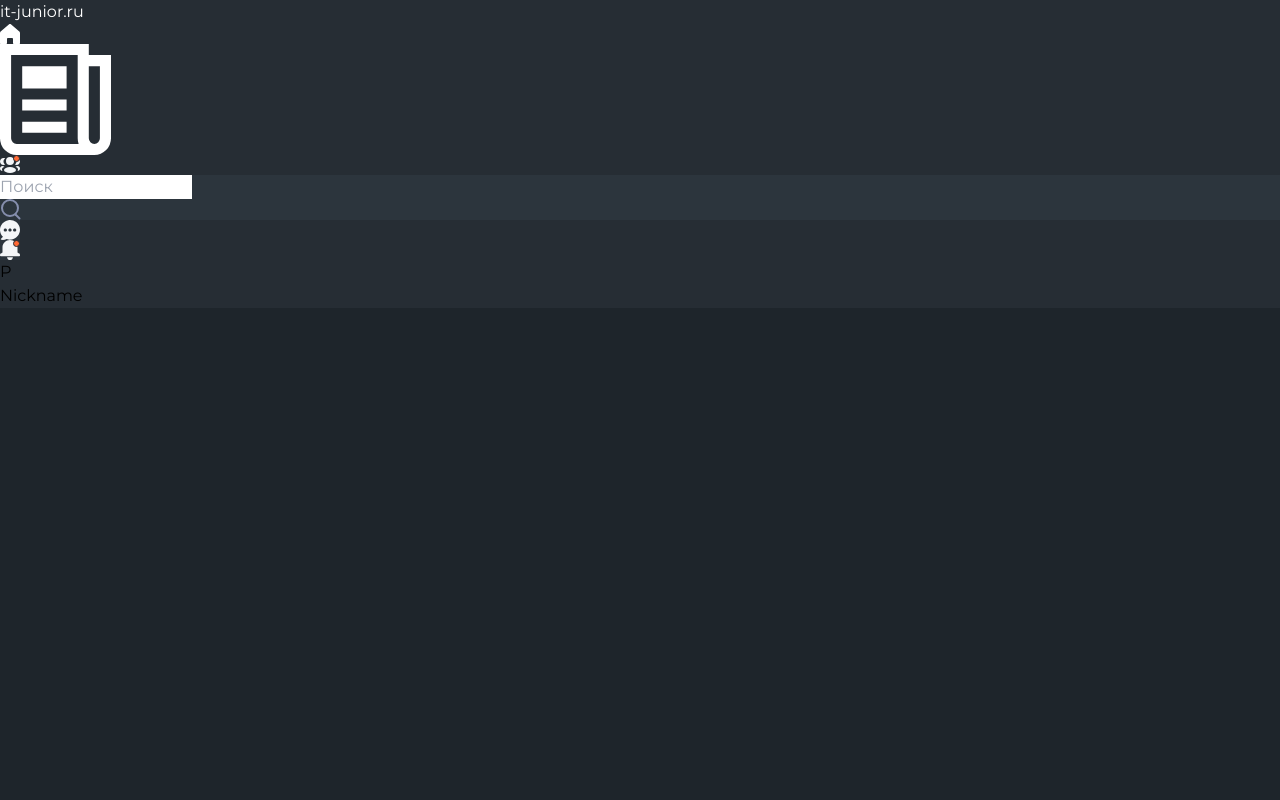
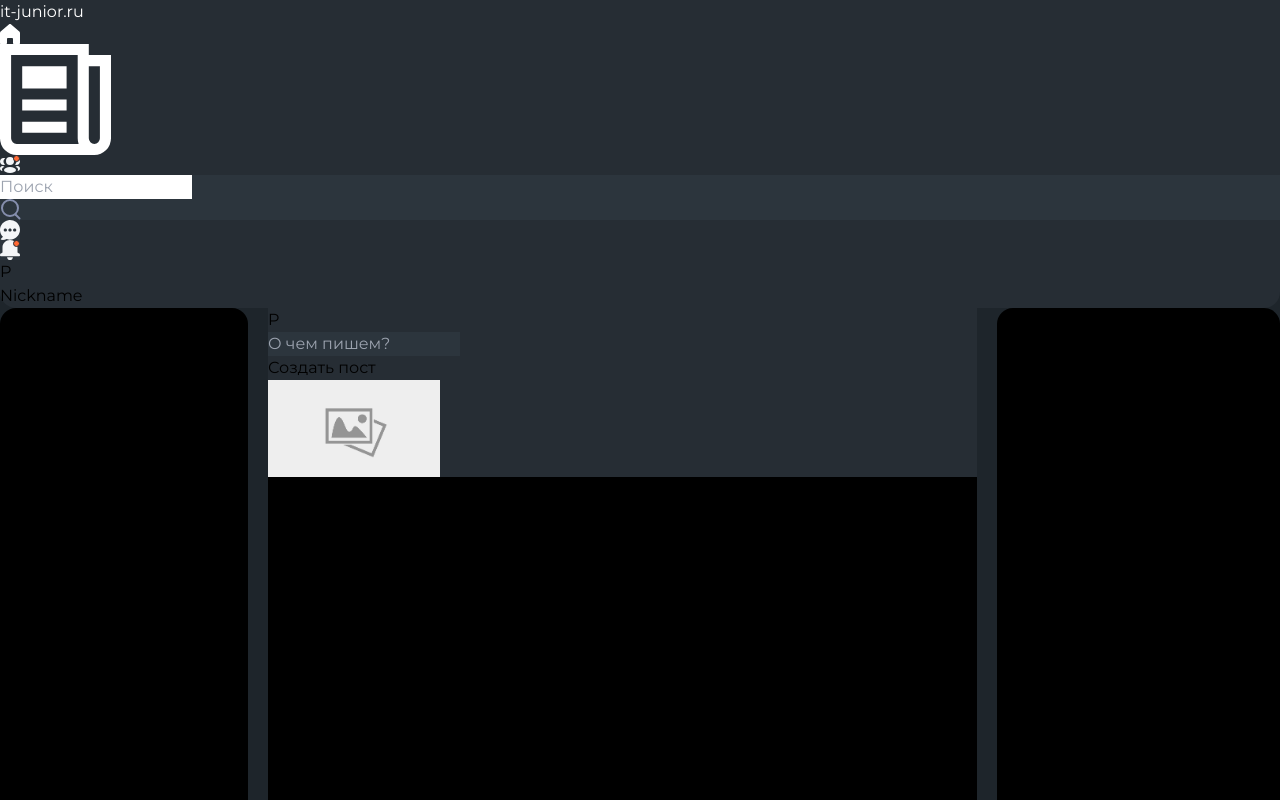
Before and after one commit to 0TKA3/it-junior, a React (Vite) app: page / in a window 1280 px wide. Shown: the top 800 px of the page. Built offline with nearby package versions, Linux system fonts and the light colour scheme.

Commit message:
create post and main content side base

```diff
--- a/src/App.tsx
+++ b/src/App.tsx
@@ -1,5 +1,6 @@
 import { useState } from 'react'
 import Header from './components/Header'
+import Body from './components/Body'
 import './assets/style/style.css'
 
 function App() {
@@ -7,9 +8,8 @@ function App() {
   return (
     <>
       <div className="cont max-w-screen-xl mr-auto ml-auto">
-        <Header>
-
-        </Header>
+        <Header></Header>
+        <Body></Body>
       </div>
     </>
   )
--- a/src/assets/style/style.css
+++ b/src/assets/style/style.css
@@ -14,6 +14,7 @@ body {
 
 .nav-header{
     background-color: #262D34;
+    border-radius: 0px 0px 16px 16px;
 }
 
 .header-nav-brand {
@@ -31,3 +32,52 @@ body {
 .messages-group a img {
     background-color: #2C353D;
 }
+
+.parent {
+    display: grid;
+    grid-template-columns: 3.5fr 10fr 4fr;
+    grid-template-rows: 1fr;
+    grid-column-gap: 20px;
+}
+
+.block {
+    width: 100%;
+    height: auto;
+    border-radius: 16px;
+    background-color: black;
+}
+
+.sidebar {
+    height: 842px;
+}
+
+.rightbar {
+    height: 880px;
+}
+
+.central-block-create-post {
+    background-color: #262D34;
+}
+
+.central-block-create-post-input {
+    background-color: #2C353D;
+    color: white;
+}
+
+.central-block-posts {
+    display: grid;
+    grid-template-rows: repeat(auto-fit);
+    grid-gap: 20px;
+    width: 100%;
+}
+
+.central-block-post {
+    background-color: #262D34;;
+    display: grid;
+    grid-template-columns: 1fr 3fr;
+    grid-template-rows: 1fr;
+    grid-column-gap: 20px;
+}
+.central-block-post-image {
+    object-fit: cover;
+}
--- /dev/null
+++ b/src/components/Body.tsx
@@ -0,0 +1,34 @@
+import noImage from '../assets/images/noimage.jpg'
+const Body = () => {
+    return (
+        <>
+            <div className="main-body parent mt-5">
+                <div className="block sticky sidebar"></div>
+                <div className="block central-block">
+                    <div className="central-block-create-post w-full h-20 bg-slate-200 rounded-2xl flex p-5 gap-4">
+                        <div className="nav-profile-picture w-10 h-10 rounded-md bg-cyan-300 flex items-center justify-center mr-3">
+                            <a href="#">P</a>
+                        </div>
+                        <div className="central-block-create-post w-4/6">
+                            <input className="central-block-create-post-input w-full h-11 rounded-md p-3 outline-none" type="text" placeholder="О чем пишем?"/>
+                        </div>
+                        <div className="central-block-create-post-button">
+                            <button className="h-11 bg-white p-0 rounded-lg pl-3 pr-3 font-medium">Создать пост</button>
+                        </div>
+                    </div>
+                    <div className="central-block-posts mt-5 w-full">
+                        <div className="central-block-post h-52 w-full p-5 rounded-2xl">
+                            <img src={noImage}  alt="#" className="central-block-post-image w-full h-full rounded-2xl" />
+                            <div className="post-right-side flex flex-col">
+
+                            </div>
+                        </div>
+                    </div>
+                </div>
+                <div className="block sticky rightbar"></div>
+            </div>
+        </>
+    );
+}
+
+export default Body;
--- a/src/components/Header.tsx
+++ b/src/components/Header.tsx
@@ -7,6 +7,7 @@ import newsIcon from '../assets/icons/news.svg'
 
 const Header = () => {
     return (
+        <div className="wrapper sticky top-0 z-50">
             <header className="nav-header flex h-20 w-full items-center pr-5 pl-5 justify-around">
                 <h1 className="header-nav-brand text-2xl font-extrabold">it-junior.ru</h1>
                 <ul className="flex nav-links">
@@ -35,6 +36,8 @@ const Header = () => {
                     <p className='text-white text-lg'>Nickname</p>
                 </div>
             </header>
+        </div>
+
     );
 }
 
```
Also changed, not shown: src/assets/images/noimage.jpg (added). Lines whose indentation alone changed are shown as unchanged.
